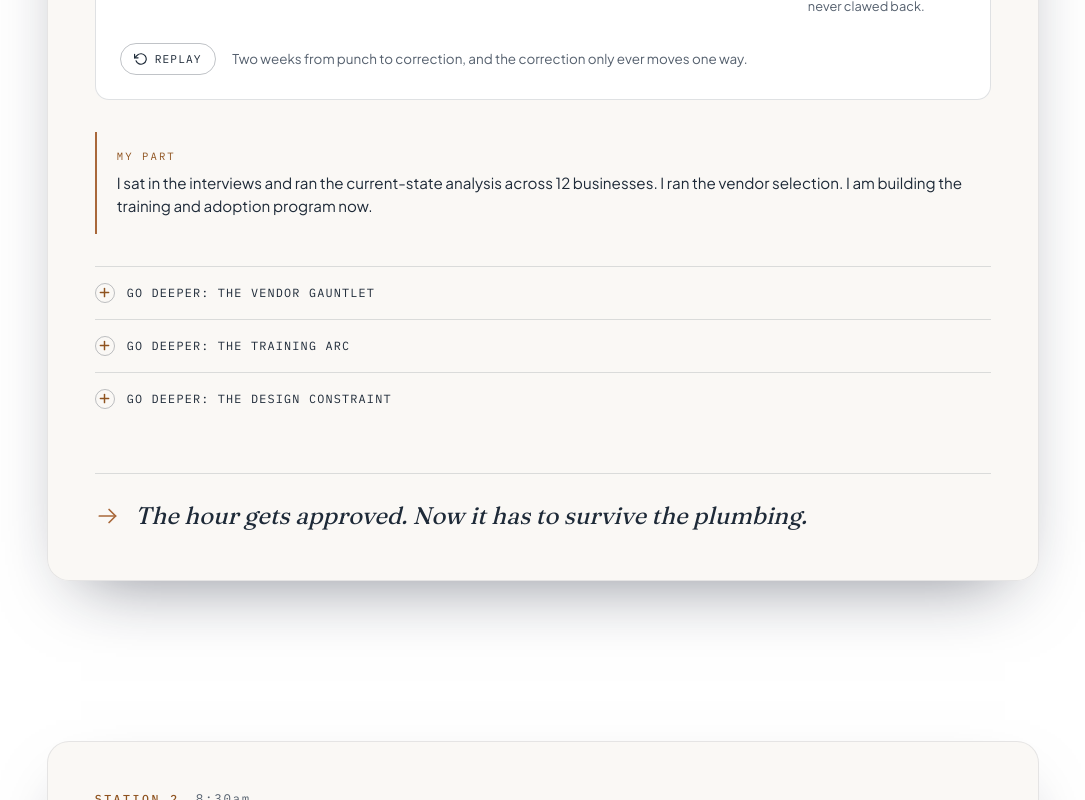
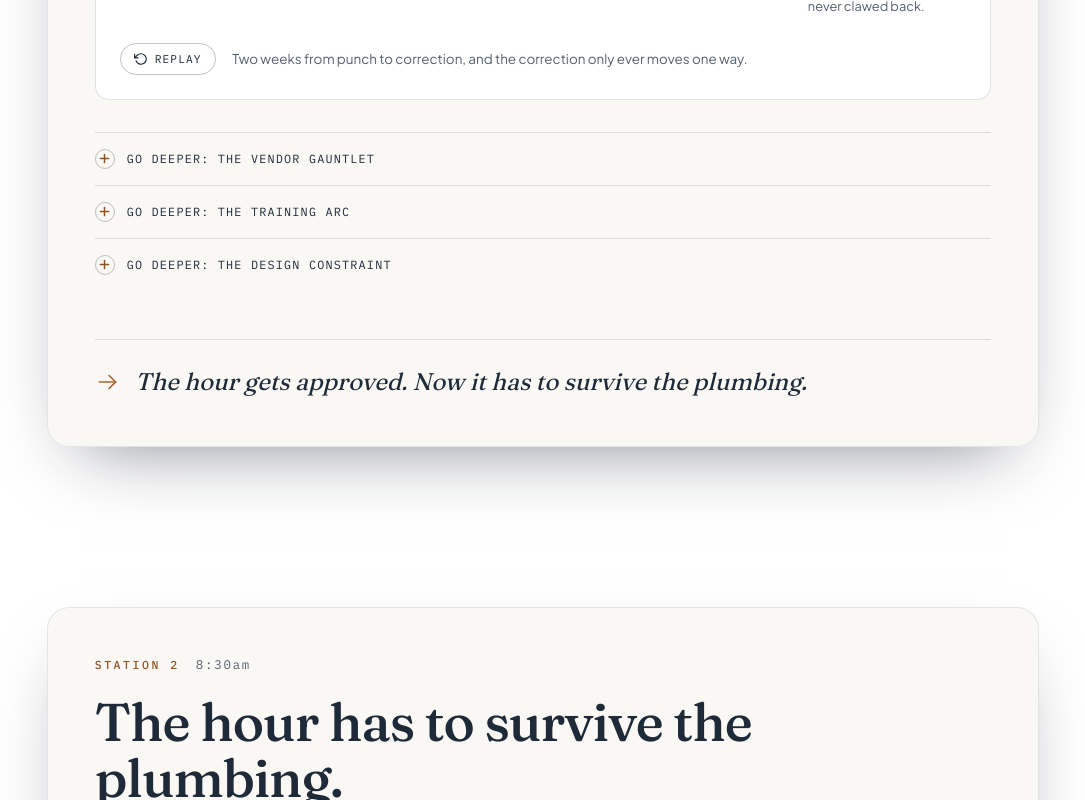
Before and after one commit to cainmenard/cainmenard-portfolio, a Next.js app: page /field-intelligence in a window 1280 px wide. Shown: the part 1980-2780 px from the top of the page, without its empty margins (97-1182 px from the left). Built offline with nearby package versions, Linux system fonts and the light colour scheme.

Commit message:
Remove "My Part" blurbs from Field Intelligence stations
Drops the per-station first-person claim block (component, data fields,
and CSS) across all five stations. The handoff line's existing top
margin and border keep the section rhythm intact without it.

```diff
--- a/src/app/field-intelligence/_components/StationShell.js
+++ b/src/app/field-intelligence/_components/StationShell.js
@@ -1,7 +1,7 @@
 /**
  * Shared layout for a station: scene-setting head, the marquee interaction
- * (children), an optional data teaser, the quiet "my part" claim, optional
- * go-deeper drawers, and the one-line handoff to the next station.
+ * (children), an optional data teaser, optional go-deeper drawers, and the
+ * one-line handoff to the next station.
  *
  * Each station file supplies its own interaction and drawers; this keeps
  * the rhythm identical across all five so the page reads as one system.
@@ -25,11 +25,6 @@ export default function StationShell({ station, children, teaser, drawers }) {
         <div className="fade-section">{children}</div>
 
         {teaser && <div className="fade-section" style={{ marginTop: '1.75rem' }}>{teaser}</div>}
-
-        <div className="fi-mypart fade-section">
-          <span className="fi-mypart__tag">My part</span>
-          {station.myPart}
-        </div>
 
         {drawers && <div className="fade-section" style={{ marginTop: '2rem' }}>{drawers}</div>}
 
--- a/src/app/field-intelligence/_data/fieldIntelligence.js
+++ b/src/app/field-intelligence/_data/fieldIntelligence.js
@@ -79,7 +79,7 @@ export const HERO = {
 
 /* ------------------------------------------------------------------ *
  * The five stations (fixed narrative arc)
- * Each: one line of scene-setting, the "my part" claim, a one-line handoff.
+ * Each: one line of scene-setting, one-line handoff.
  * Interactions carry the argument; this copy stays minimal.
  * ------------------------------------------------------------------ */
 export const STATIONS = [
@@ -91,8 +91,6 @@ export const STATIONS = [
     title: 'One hour, twelve businesses, five ways to record it.',
     scene:
       'A foreman clocks in. The same hour is about to be written down five different ways, and one of them travels by FedEx.',
-    myPart:
-      'I sat in the interviews and ran the current-state analysis across 12 businesses. I ran the vendor selection. I am building the training and adoption program now.',
     handoff: 'The hour gets approved. Now it has to survive the plumbing.',
     cast: 'the foreman who logs it',
     takeaway:
@@ -106,8 +104,6 @@ export const STATIONS = [
     title: 'The hour has to survive the plumbing.',
     scene:
       'The timecard is approved. Approved does not mean counted. Between here and the books sit seven systems and a lot of re-keying.',
-    myPart:
-      'I designed the data flows and the approval routing. Five flows, four live, seven systems, one middleware layer.',
     handoff: 'The hour posts to a cost code. Now the job has to tell the truth about it.',
     cast: 'the payroll clerk who reconciles it',
   },
@@ -119,8 +115,6 @@ export const STATIONS = [
     title: 'The 90% cliff.',
     scene:
       'The hour lands on a budget line. Most jobs look fine, flat, and on track, right up until the number falls off a cliff near the end.',
-    myPart:
-      "I built the job-cost and earned-value dashboards on the client's ERP data. I ran the time studies with a clipboard.",
     handoff: 'One job can raise the question. It takes the whole book to answer it.',
     cast: 'the PM whose budget absorbs it',
   },
@@ -132,8 +126,6 @@ export const STATIONS = [
     title: 'The estimating leak.',
     scene:
       'Estimating says the field blew the labor. The field says the estimate was fantasy. The completed jobs are the only arbitrator, and they usually split the bill.',
-    myPart:
-      'I ran the completed-contracts analyses on all three books. I built the selectivity model. I rebuilt the analytics as the deployed app.',
     handoff: 'Now you know what the data decides. Monday, you have to decide with it.',
     cast: 'the estimator who should have predicted it',
   },
@@ -145,7 +137,6 @@ export const STATIONS = [
     title: "Monday's docket.",
     scene:
       'Three invitations to bid are sitting in the inbox. For the first time, you can answer them with the whole day behind you.',
-    myPart: 'I ran the adoption program. I shipped the agent.',
     handoff: 'Then I build the tool that sits on top of all of it.',
     cast: 'the owner who prices the next one off it',
   },
--- a/src/app/field-intelligence/field-intelligence.css
+++ b/src/app/field-intelligence/field-intelligence.css
@@ -243,25 +243,6 @@
   width: 1.5rem;
   height: 1px;
   background: var(--fi-line-strong);
-}
-
-/* "my part" — the quiet, first-person claim */
-.fi-mypart {
-  margin-top: 2rem;
-  padding: 1rem 1.25rem;
-  border-left: 2px solid var(--fi-accent);
-  font-size: 0.95rem;
-  line-height: 1.55;
-  color: var(--fi-text);
-}
-.fi-mypart__tag {
-  display: block;
-  font-family: var(--fi-font-mono);
-  font-size: 0.66rem;
-  letter-spacing: 0.2em;
-  text-transform: uppercase;
-  color: var(--fi-accent-text);
-  margin-bottom: 0.4rem;
 }
 
 /* one-line handoff to the next station */
```
